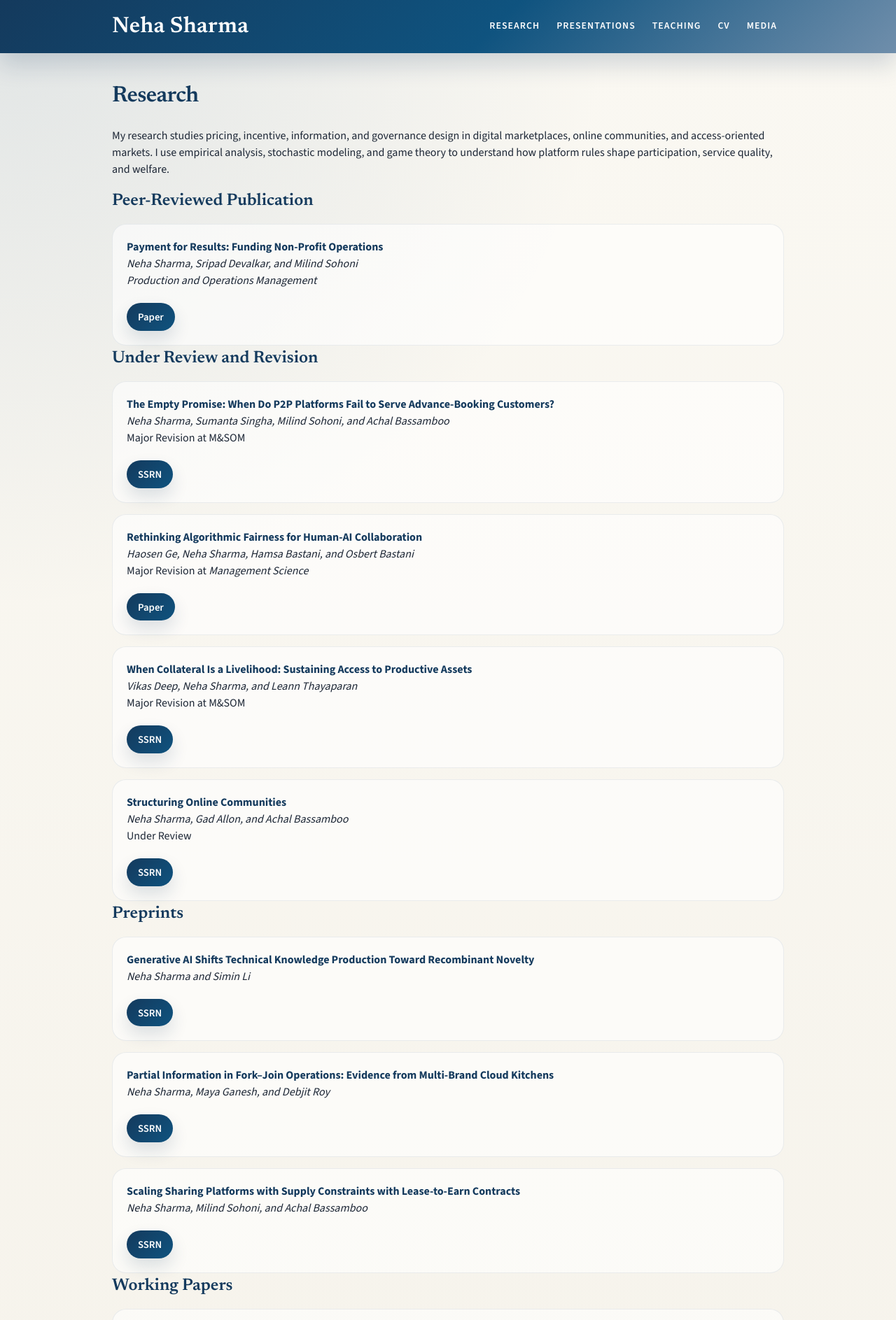
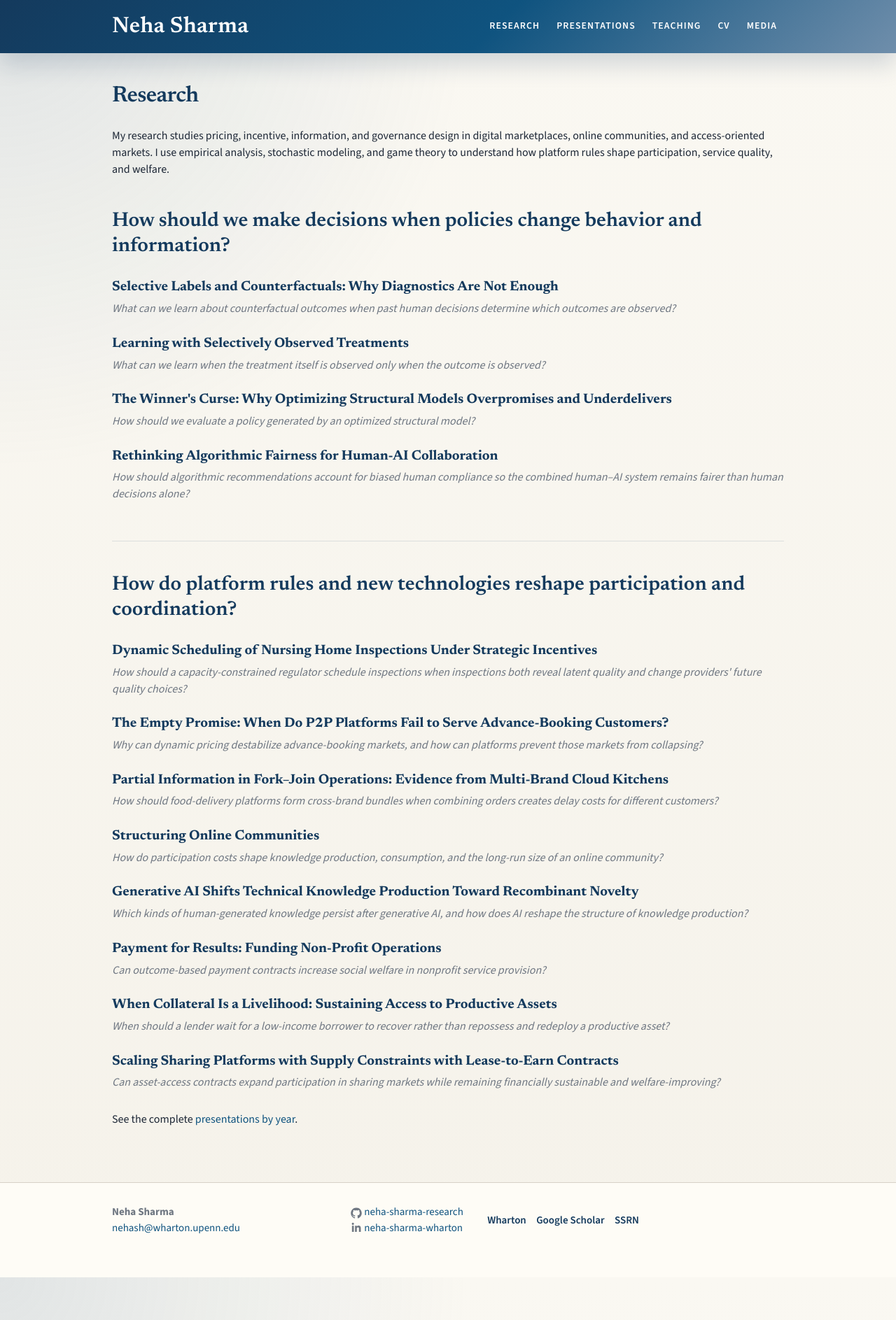
Before and after one commit to neha-sharma-research/neha-sharma-research.github.io, a Jekyll site: the page built from research.md, in a window 1280 px wide. Shown: the top 1887 px of the page at 70% size. Built offline with Jekyll 4.4.1, drawn with Linux system fonts in a browser that asks for light colours; some of the changed text lies outside the part shown.

Commit message:
Reorganize research and simplify site copy

```diff
--- a/_includes/footer.html
+++ b/_includes/footer.html
@@ -78,7 +78,6 @@
       </div>
 
       <div class="footer-col  footer-col-3">
-         <p class="text">{{ site.description }}</p>
          <p class="footer-links">
            <a href="{{ site.wharton_url }}">Wharton</a>
            <a href="{{ site.scholar_url }}">Google Scholar</a>
--- a/_sass/_layout.scss
+++ b/_sass/_layout.scss
@@ -496,6 +496,50 @@ ul.listing li.listing-item a {
     gap: 1rem;
 }
 
+.research-bucket .research-list {
+    gap: 1.6rem;
+}
+
+.research-bucket {
+    margin-top: 2.8rem;
+}
+
+.research-bucket + .research-bucket {
+    border-top: 1px solid rgba(20, 58, 93, 0.12);
+    margin-top: 3.4rem;
+    padding-top: 2.8rem;
+}
+
+.research-bucket > h2 {
+    color: $blue-color-dark;
+    font-family: $heading-font-family;
+    font-size: 1.8rem;
+    line-height: 1.25;
+    margin-bottom: 1.7rem;
+}
+
+.research-bucket .research-list li {
+    background: none;
+    border: 0;
+    border-radius: 0;
+    padding: 0;
+}
+
+.research-bucket .research-list h3 {
+    color: $blue-color-dark;
+    font-family: $heading-font-family;
+    font-size: 1.22rem;
+    line-height: 1.35;
+    margin-bottom: 0.28rem;
+}
+
+.research-question {
+    color: $grey-color;
+    font-size: 1rem;
+    font-style: italic;
+    line-height: 1.5;
+}
+
 .presentation-list {
     margin-bottom: 1.8rem;
 }
@@ -588,3 +632,22 @@ ul.listing li.listing-item a {
     }
 
 }
+
+@include media-query($on-palm) {
+    .research-bucket {
+        margin-top: 2.2rem;
+    }
+
+    .research-bucket + .research-bucket {
+        margin-top: 2.7rem;
+        padding-top: 2.2rem;
+    }
+
+    .research-bucket > h2 {
+        font-size: 1.5rem;
+    }
+
+    .research-bucket .research-list {
+        gap: 1.35rem;
+    }
+}
--- a/index.html
+++ b/index.html
@@ -18,11 +18,11 @@ layout: default
       <h1 class="hero-name"><span class="hero-name-primary">Neha Sharma</span><span class="hero-name-separator"> | </span><span class="hero-name-title">Assistant Professor of Operations, Information and Decisions at The Wharton School</span></h1>
 
       <div class="home-bio">
-        <p>Neha Sharma is Assistant Professor of Operations, Information and Decisions at The Wharton School, University of Pennsylvania. She studies how pricing, incentive, information, and governance policies shape outcomes in digital marketplaces, online communities, and access-oriented markets.</p>
+        <p>I&rsquo;m an Assistant Professor of Operations, Information and Decisions at the Wharton School.</p>
 
-        <p>Her broader research focuses on the design and evaluation of data-driven policies in operational systems, particularly when policies shape both agent behavior and the information available for future decisions. She combines game-theoretic, stochastic, and empirical methods to study these questions across marketplaces, platforms, and public-sector settings. Her work finds applications in digital marketplaces, online communities, sharing and access-oriented markets, and public-sector operations, including regulatory inspection and enforcement.</p>
+        <p>I study how to design and evaluate policies when decisions change both how people behave and what we can learn from data. I&rsquo;m also interested in how platform rules and new technologies reshape participation, coordination, and welfare.</p>
 
-        <p>Before joining Wharton, she completed a Ph.D. in Operations Management and an M.S. in Statistics at Northwestern University in June 2024. Her research has been recognized in INFORMS and IBM student paper competitions and featured by Knowledge at Wharton and Kellogg Insight.</p>
+        <p>My work combines economic theory, optimization, and empirical analysis, with applications to human&ndash;AI decision-making, digital platforms, online communities, lending, and public-sector operations.</p>
       </div>
 
     </div>
--- a/research.md
+++ b/research.md
@@ -6,107 +6,64 @@ title: Research
 
 My research studies pricing, incentive, information, and governance design in digital marketplaces, online communities, and access-oriented markets. I use empirical analysis, stochastic modeling, and game theory to understand how platform rules shape participation, service quality, and welfare.
 
-<h2>Peer-Reviewed Publication</h2>
+<section class="research-bucket" aria-labelledby="policy-decisions-heading">
+  <h2 id="policy-decisions-heading">How should we make decisions when policies change behavior and information?</h2>
+  <ul class="research-list">
+    <li>
+      <h3>Selective Labels and Counterfactuals: Why Diagnostics Are Not Enough</h3>
+      <p class="research-question">What can we learn about counterfactual outcomes when past human decisions determine which outcomes are observed?</p>
+    </li>
+    <li>
+      <h3>Learning with Selectively Observed Treatments</h3>
+      <p class="research-question">What can we learn when the treatment itself is observed only when the outcome is observed?</p>
+    </li>
+    <li>
+      <h3>The Winner's Curse: Why Optimizing Structural Models Overpromises and Underdelivers</h3>
+      <p class="research-question">How should we evaluate a policy generated by an optimized structural model?</p>
+    </li>
+    <li>
+      <h3><a class="paper-title-link" href="{{ site.baseurl }}/research/rethinking-algorithmic-fairness/">Rethinking Algorithmic Fairness for Human-AI Collaboration</a></h3>
+      <p class="research-question">How should algorithmic recommendations account for biased human compliance so the combined human&ndash;AI system remains fairer than human decisions alone?</p>
+    </li>
+  </ul>
+</section>
 
-<ul class="research-list">
-  <li>
-    <b><a class="paper-title-link" href="{{ site.baseurl }}/research/payment-for-results/">Payment for Results: Funding Non-Profit Operations</a></b><br>
-    <i>Neha Sharma, Sripad Devalkar, and Milind Sohoni</i><br>
-    <i>Production and Operations Management</i><br>
-    <div class="button-row">
-      <a href="https://onlinelibrary.wiley.com/doi/10.1111/poms.13336"><span class="color-button">Paper</span></a>
-    </div>
-  </li>
-</ul>
-
-<h2>Under Review and Revision</h2>
-
-<ul class="research-list">
-  <li>
-    <b><a class="paper-title-link" href="{{ site.baseurl }}/research/the-empty-promise/">The Empty Promise: When Do P2P Platforms Fail to Serve Advance-Booking Customers?</a></b><br>
-    <i>Neha Sharma, Sumanta Singha, Milind Sohoni, and Achal Bassamboo</i><br>
-    Major Revision at M&amp;SOM<br>
-    <div class="button-row">
-      <a href="https://papers.ssrn.com/sol3/papers.cfm?abstract_id=4169285"><span class="color-button">SSRN</span></a>
-    </div>
-  </li>
-
-  <li>
-    <b><a class="paper-title-link" href="{{ site.baseurl }}/research/rethinking-algorithmic-fairness/">Rethinking Algorithmic Fairness for Human-AI Collaboration</a></b><br>
-    <i>Haosen Ge, Neha Sharma, Hamsa Bastani, and Osbert Bastani</i><br>
-    Major Revision at <i>Management Science</i><br>
-    <div class="button-row">
-      <a href="https://hamsabastani.github.io/humanai_fairness.pdf"><span class="color-button">Paper</span></a>
-    </div>
-  </li>
-
-  <li>
-    <b><a class="paper-title-link" href="{{ site.baseurl }}/research/when-collateral-is-a-livelihood/">When Collateral Is a Livelihood: Sustaining Access to Productive Assets</a></b><br>
-    <i>Vikas Deep, Neha Sharma, and Leann Thayaparan</i><br>
-    Major Revision at M&amp;SOM<br>
-    <div class="button-row">
-      <a href="https://papers.ssrn.com/sol3/papers.cfm?abstract_id=6288498"><span class="color-button">SSRN</span></a>
-    </div>
-  </li>
-
-  <li>
-    <b><a class="paper-title-link" href="{{ site.baseurl }}/research/structuring-online-communities/">Structuring Online Communities</a></b><br>
-    <i>Neha Sharma, Gad Allon, and Achal Bassamboo</i><br>
-    Under Review<br>
-    <div class="button-row">
-      <a href="https://papers.ssrn.com/sol3/papers.cfm?abstract_id=3959181"><span class="color-button">SSRN</span></a>
-    </div>
-  </li>
-</ul>
-
-<h2>Preprints</h2>
-
-<ul class="research-list">
-  <li>
-    <b><a class="paper-title-link" href="{{ site.baseurl }}/research/what-remains-after-llms/">Generative AI Shifts Technical Knowledge Production Toward Recombinant Novelty</a></b><br>
-    <i>Neha Sharma and Simin Li</i><br>
-    <div class="button-row">
-      <a href="https://papers.ssrn.com/sol3/papers.cfm?abstract_id=5388669"><span class="color-button">SSRN</span></a>
-    </div>
-  </li>
-
-  <li>
-    <b><a class="paper-title-link" href="{{ site.baseurl }}/research/partial-information-cloud-kitchens/">Partial Information in Fork&ndash;Join Operations: Evidence from Multi-Brand Cloud Kitchens</a></b><br>
-    <i>Neha Sharma, Maya Ganesh, and Debjit Roy</i><br>
-    <div class="button-row">
-      <a href="https://papers.ssrn.com/sol3/papers.cfm?abstract_id=6336718"><span class="color-button">SSRN</span></a>
-    </div>
-  </li>
-
-  <li>
-    <b><a class="paper-title-link" href="{{ site.baseurl }}/research/scaling-sharing-platforms/">Scaling Sharing Platforms with Supply Constraints with Lease-to-Earn Contracts</a></b><br>
-    <i>Neha Sharma, Milind Sohoni, and Achal Bassamboo</i><br>
-    <div class="button-row">
-      <a href="https://papers.ssrn.com/sol3/papers.cfm?abstract_id=3919303"><span class="color-button">SSRN</span></a>
-    </div>
-  </li>
-</ul>
-
-<h2>Working Papers</h2>
-
-<ul class="research-list">
-  <li>
-    <b>The Winner's Curse: Why Optimizing Structural Models Overpromises and Underdelivers</b><br>
-    <i>Neha Sharma and Hamsa Bastani</i><br>
-    Draft under preparation
-  </li>
-
-  <li>
-    <b>Selective Labels and Counterfactuals: Why Diagnostics Are Not Enough</b><br>
-    <i>Neha Sharma and Hamsa Bastani</i><br>
-    Draft under preparation
-  </li>
-
-  <li>
-    <b>Dynamic Scheduling of Nursing Home Inspections Under Strategic Incentives</b><br>
-    <i>Jong M. Lim, Ken Moon, and Neha Sharma</i><br>
-    Draft under preparation
-  </li>
-</ul>
+<section class="research-bucket" aria-labelledby="platform-rules-heading">
+  <h2 id="platform-rules-heading">How do platform rules and new technologies reshape participation and coordination?</h2>
+  <ul class="research-list">
+    <li>
+      <h3>Dynamic Scheduling of Nursing Home Inspections Under Strategic Incentives</h3>
+      <p class="research-question">How should a capacity-constrained regulator schedule inspections when inspections both reveal latent quality and change providers' future quality choices?</p>
+    </li>
+    <li>
+      <h3><a class="paper-title-link" href="{{ site.baseurl }}/research/the-empty-promise/">The Empty Promise: When Do P2P Platforms Fail to Serve Advance-Booking Customers?</a></h3>
+      <p class="research-question">Why can dynamic pricing destabilize advance-booking markets, and how can platforms prevent those markets from collapsing?</p>
+    </li>
+    <li>
+      <h3><a class="paper-title-link" href="{{ site.baseurl }}/research/partial-information-cloud-kitchens/">Partial Information in Fork&ndash;Join Operations: Evidence from Multi-Brand Cloud Kitchens</a></h3>
+      <p class="research-question">How should food-delivery platforms form cross-brand bundles when combining orders creates delay costs for different customers?</p>
+    </li>
+    <li>
+      <h3><a class="paper-title-link" href="{{ site.baseurl }}/research/structuring-online-communities/">Structuring Online Communities</a></h3>
+      <p class="research-question">How do participation costs shape knowledge production, consumption, and the long-run size of an online community?</p>
+    </li>
+    <li>
+      <h3><a class="paper-title-link" href="{{ site.baseurl }}/research/what-remains-after-llms/">Generative AI Shifts Technical Knowledge Production Toward Recombinant Novelty</a></h3>
+      <p class="research-question">Which kinds of human-generated knowledge persist after generative AI, and how does AI reshape the structure of knowledge production?</p>
+    </li>
+    <li>
+      <h3><a class="paper-title-link" href="{{ site.baseurl }}/research/payment-for-results/">Payment for Results: Funding Non-Profit Operations</a></h3>
+      <p class="research-question">Can outcome-based payment contracts increase social welfare in nonprofit service provision?</p>
+    </li>
+    <li>
+      <h3><a class="paper-title-link" href="{{ site.baseurl }}/research/when-collateral-is-a-livelihood/">When Collateral Is a Livelihood: Sustaining Access to Productive Assets</a></h3>
+      <p class="research-question">When should a lender wait for a low-income borrower to recover rather than repossess and redeploy a productive asset?</p>
+    </li>
+    <li>
+      <h3><a class="paper-title-link" href="{{ site.baseurl }}/research/scaling-sharing-platforms/">Scaling Sharing Platforms with Supply Constraints with Lease-to-Earn Contracts</a></h3>
+      <p class="research-question">Can asset-access contracts expand participation in sharing markets while remaining financially sustainable and welfare-improving?</p>
+    </li>
+  </ul>
+</section>
 
 <p class="page-crosslink">See the complete <a href="{{ site.baseurl }}/presentations/">presentations by year</a>.</p>
```
Also changed, not shown: presentations.md (+0 -2 lines), teaching.md (+1 -1 lines).
